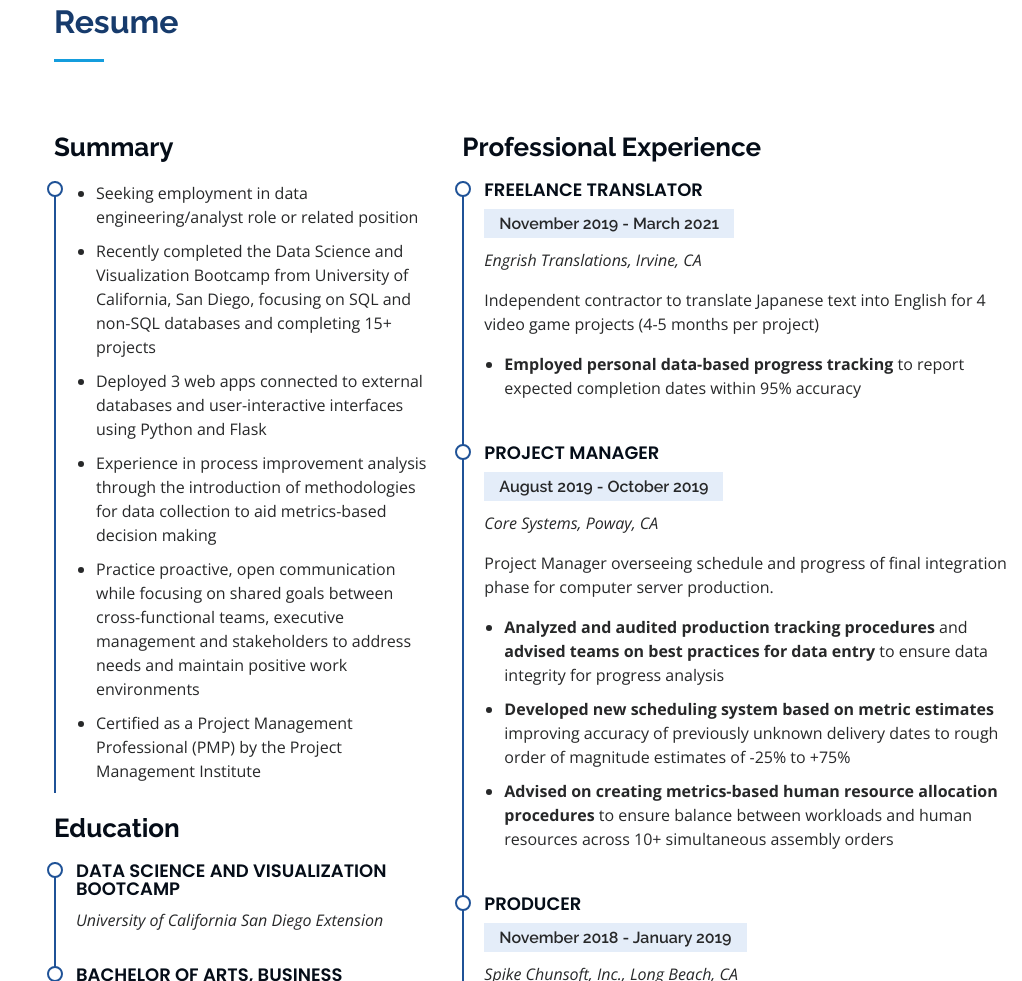
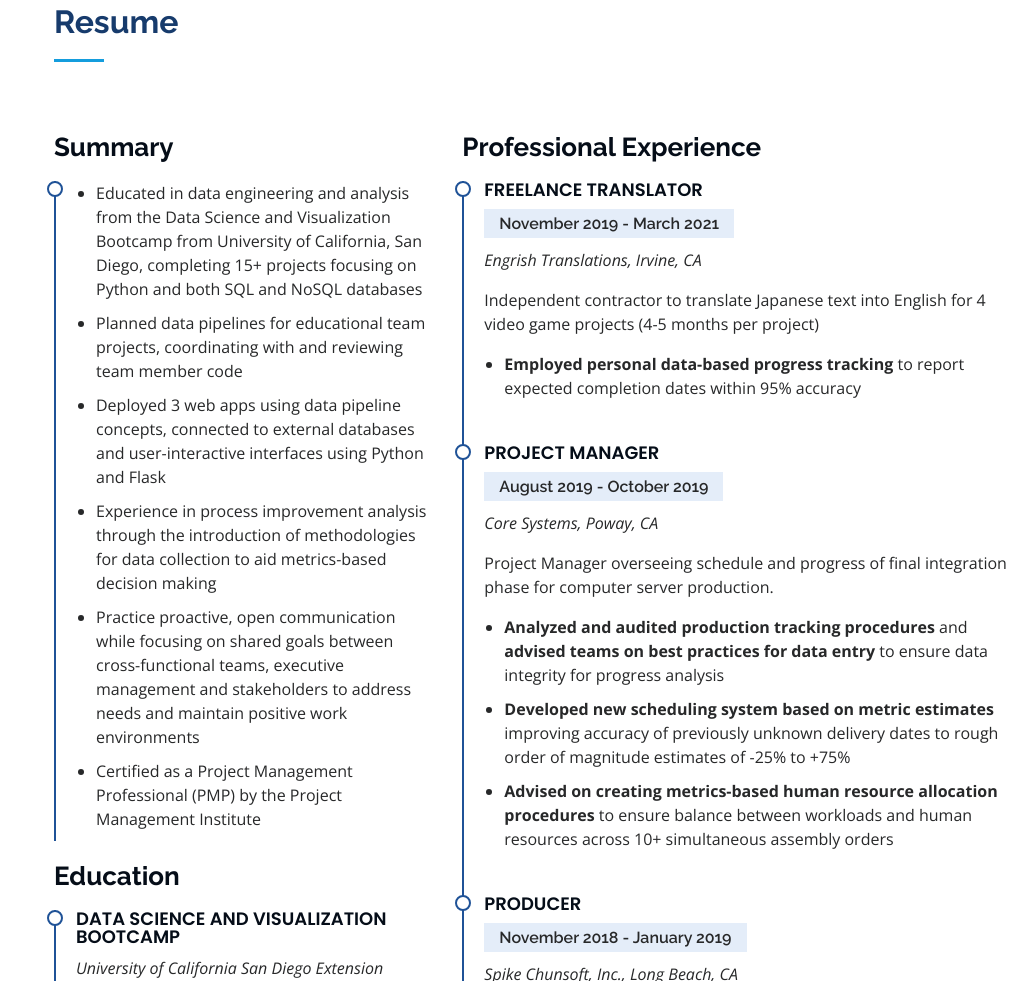
Before and after one commit to SanabuW/SanabuW.github.io, a plain HTML site: page index.html in a window 1280 px wide. Shown: the part 2332-3313 px from the top of the page, without its empty margins (258-1280 px from the left). Drawn offline with nearby package versions, Linux system fonts and the light colour scheme; some icons are missing.

Commit message:
new resume

```diff
--- a/index.html
+++ b/index.html
@@ -209,9 +209,9 @@
             <h3 class="resume-title">Summary</h3>
             <div class="resume-item pb-0">
               <ul>
-                <li>Seeking employment in data engineering/analyst role or related position</li>
-                <li>Recently completed the Data Science and Visualization Bootcamp from University of California, San Diego, focusing on SQL and non-SQL databases and completing 15+ projects</li>
-                <li>Deployed 3 web apps connected to external databases and user-interactive interfaces using Python and Flask</li>
+                <li>Educated in data engineering and analysis from the Data Science and Visualization Bootcamp from University of California, San Diego, completing 15+ projects focusing on Python and both SQL and NoSQL databases</li>
+                <li>Planned data pipelines for educational team projects, coordinating with and reviewing team member code</li>
+                <li>Deployed 3 web apps using data pipeline concepts, connected to external databases and user-interactive interfaces using Python and Flask</li>
                 <li>Experience in process improvement analysis through the introduction of methodologies for data collection to aid metrics-based decision making</li>
                 <li>Practice proactive, open communication while focusing on shared goals between cross-functional teams, executive management and stakeholders to address needs and maintain positive work environments</li>
                 <li>Certified as a Project Management Professional (PMP) by the Project Management Institute</li>
```
Also changed, not shown: 1 other file.
